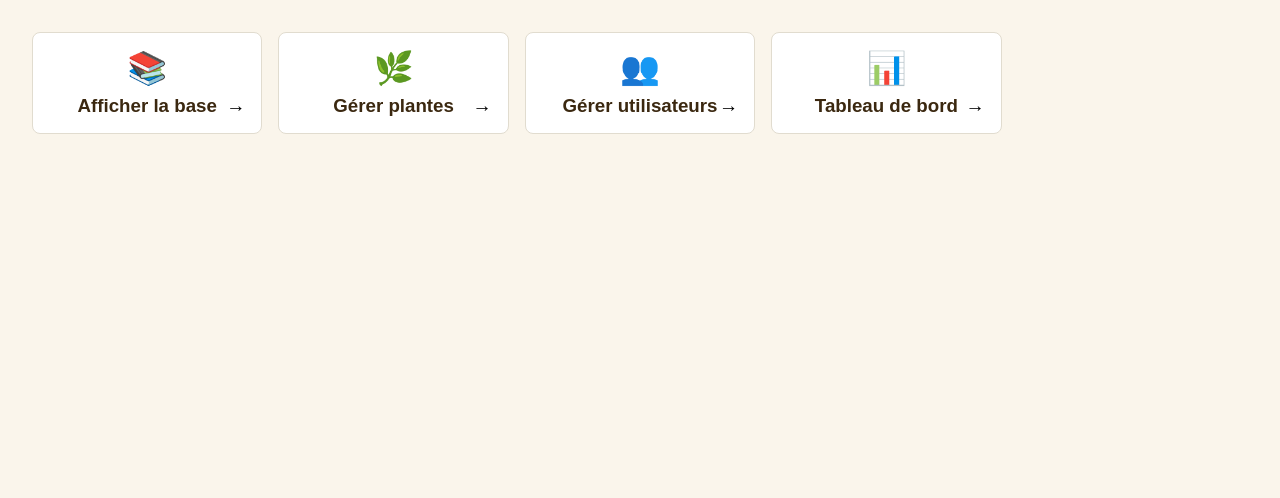
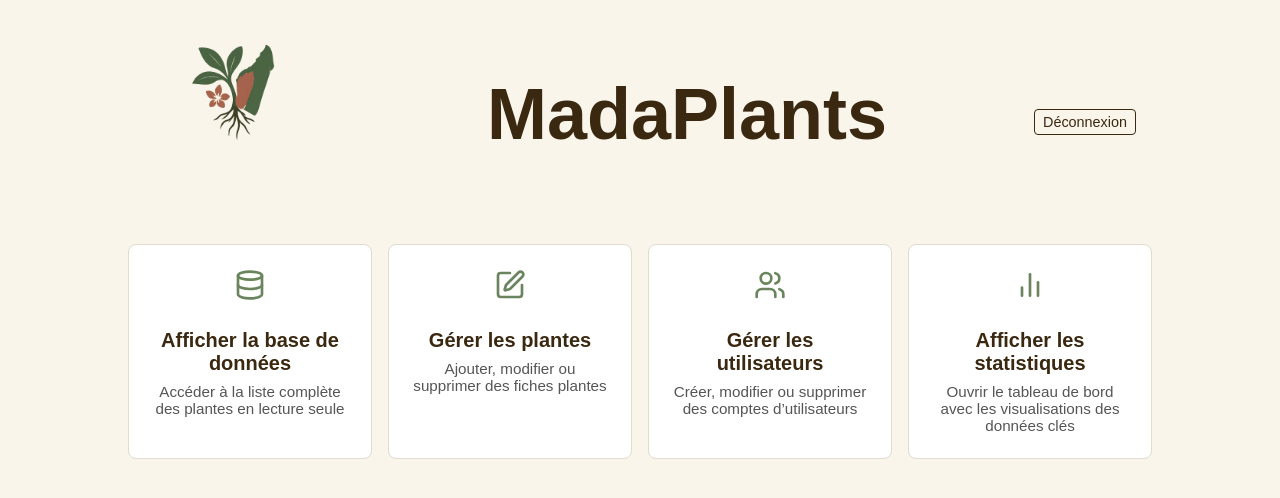
Before and after one commit to baptiste191/plantes-madagascar, a React (Vite) app in the folder frontend/: page /admin in a window 1280 px wide. Shown: the top 498 px of the page. Built offline with nearby package versions, Linux system fonts and the light colour scheme; sample sign-in values are in the browser's storage.

Commit message:
Ajout de la page acccès en lecture seul des plantes pour les admins

```diff
--- a/frontend/src/App.jsx
+++ b/frontend/src/App.jsx
@@ -1,10 +1,17 @@
 import React from 'react'
 import { Routes, Route, Navigate } from 'react-router-dom'
-import Login           from './pages/Login.jsx'
-import UserHome        from './pages/UserHome.jsx'
-import PlantDetail     from './pages/PlantDetail.jsx'
-import AdminHome       from './pages/AdminHome.jsx'
-import ProtectedRoute  from './components/ProtectedRoute.jsx'
+
+import Login              from './pages/Login.jsx'
+import UserHome           from './pages/UserHome.jsx'
+import PlantDetail        from './pages/PlantDetail.jsx'
+
+import AdminHome          from './pages/AdminHome.jsx'
+import AdminWelcome       from './pages/AdminWelcome.jsx'
+import AdminPlantes       from './pages/AdminPlantes.jsx'
+import AdminUtilisateurs  from './pages/AdminUtilisateurs.jsx'
+import AdminDashboard     from './pages/AdminDashboard.jsx'
+
+import ProtectedRoute     from './components/ProtectedRoute.jsx'
 
 export default function App() {
   return (
@@ -12,33 +19,23 @@ export default function App() {
       <Route path="/" element={<Navigate to="/login" replace />} />
       <Route path="/login" element={<Login />} />
 
-      <Route
-        path="/plant/:id"
-        element={
-          <ProtectedRoute roles={['user','admin']}>
-            <PlantDetail />
-          </ProtectedRoute>
-        }
-      />
+      {/** User routes **/}
+      <Route path="/user" element={
+        <ProtectedRoute roles={['user','admin']}><UserHome/></ProtectedRoute>
+      }/>
+      <Route path="/plant/:id" element={
+        <ProtectedRoute roles={['user','admin']}><PlantDetail/></ProtectedRoute>
+      }/>
 
-      <Route
-        path="/user"
-        element={
-          <ProtectedRoute roles={['user','admin']}>
-            <UserHome />
-          </ProtectedRoute>
-        }
-      />
-
-      <Route
-        path="/admin/*"
-        element={
-          <ProtectedRoute roles={['admin']}>
-            <AdminHome />
-          </ProtectedRoute>
-        }
-      >
-        {/* ... tes sous-routes admin ... */}
+      {/** Admin layout + nested routes **/}
+      <Route path="/admin/*" element={
+        <ProtectedRoute roles={['admin']}><AdminHome/></ProtectedRoute>
+      }>
+        { /* page d’accueil admin (index) */ }
+        <Route index element={<AdminWelcome/>} />
+        <Route path="plantes"      element={<AdminPlantes/>} />
+        <Route path="utilisateurs" element={<AdminUtilisateurs/>} />
+        <Route path="dashboard"    element={<AdminDashboard/>} />
       </Route>
 
       <Route path="*" element={<Navigate to="/login" replace />} />
--- a/frontend/src/pages/AdminHome.css
+++ b/frontend/src/pages/AdminHome.css
@@ -1,29 +1,96 @@
-.admin-cards {
+.admin-page {
+  background: #faf5eb;
+  min-height: 100vh;
+  padding: 1rem;
+}
+
+.admin-header {
+  display: flex;
+  align-items: center;
+  justify-content: space-between;
+  max-width: 1024px;
+  margin: 0 auto 2rem;
+  padding: 0 1rem;
+}
+
+.admin-logo {
+  height: 196px;
+}
+
+.admin-title {
+  flex: 1;
+  text-align: center;
+  font-size: 4.5rem;
+  font-weight: 600;
+  color: #3b2810;
+}
+
+.admin-user {
+  display: flex;
+  flex-direction: column;
+  align-items: flex-end;
+}
+
+.admin-username {
+  font-size: 1rem;
+  color: #3b2810;
+}
+
+.admin-logout {
+  margin-top: 0.5rem;
+  padding: 0.25rem 0.5rem;
+  background: transparent;
+  border: 1px solid #3b2810;
+  border-radius: 4px;
+  color: #3b2810;
+  cursor: pointer;
+  font-size: 0.9rem;
+}
+
+.admin-logout:hover {
+  background: #3b2810;
+  color: #fff;
+}
+
+.admin-grid {
   display: grid;
-    grid-template-columns: repeat(auto-fill,minmax(200px,1fr));
-    gap:1rem;
-    padding:2rem;
+  grid-template-columns: repeat(auto-fill, minmax(240px, 1fr));
+  gap: 1rem;
+  max-width: 1024px;
+  margin: 0 auto;
 }
+
 .admin-card {
-    background:#fff;
-    border:1px solid #e1dccf;
-    border-radius:8px;
-    padding:1rem;
-    text-align:center;
-    text-decoration:none;
-    color:inherit;
-    position:relative;
+  background: #fff;
+  border: 1px solid #e1dccf;
+  border-radius: 8px;
+  padding: 1.5rem;
+  text-decoration: none;
+  color: inherit;
+  display: flex;
+  flex-direction: column;
+  align-items: center;
+  transition: transform 0.2s;
 }
-  .admin-card .icon {
-    font-size:2rem;
-    margin-bottom:0.5rem;
+
+.admin-card:hover {
+  transform: scale(1.02);
 }
-  .admin-card-btn {
-    position:absolute;
-    bottom:1rem;
-    right:1rem;
-    background:none;
-    border:none;
-    font-size:1.2rem;
-    cursor:pointer;
+
+.admin-card-icon {
+  color: #6a855d;
+  margin-bottom: 1rem;
 }
+
+.admin-card h2 {
+  margin: 0.5rem 0;
+  font-size: 1.25rem;
+  text-align: center;
+}
+
+.admin-card p {
+  font-size: 0.95rem;
+  text-align: center;
+  color: #555;
+  margin: 0;
+}
--- a/frontend/src/pages/AdminHome.jsx
+++ b/frontend/src/pages/AdminHome.jsx
@@ -1,32 +1,26 @@
 import React from 'react'
-import { Navigate, Link, Outlet } from 'react-router-dom'
+import { Outlet } from 'react-router-dom'
 import { useAuth } from '@/hooks/useAuth'
 import './AdminHome.css'
 
-const features = [
-  { title: 'Afficher la base',    to: '/search',           icon: '📚' },
-  { title: 'Gérer plantes',        to: '/admin/plants',     icon: '🌿' },
-  { title: 'Gérer utilisateurs',   to: '/admin/users',      icon: '👥' },
-  { title: 'Tableau de bord',      to: '/admin/dashboard',  icon: '📊' },
-]
-
 export default function AdminHome() {
-  const { user, token } = useAuth()
-  if (!token) return <Navigate to="/login" replace />
-  if (user.role !== 'admin') return <Navigate to="/user" replace />
+  const { user, logout } = useAuth()
 
   return (
-    <div className="admin-home-page">
-      <div className="admin-cards">
-        {features.map(f => (
-          <Link key={f.to} to={f.to} className="admin-card">
-            <div className="icon">{f.icon}</div>
-            <h3>{f.title}</h3>
-            <button className="admin-card-btn">→</button>
-          </Link>
-        ))}
-      </div>
-      <Outlet/> {/* pour render les sous-pages */}
+    <div className="admin-page">
+      <header className="admin-header">
+        <img src="/logo.png" alt="MadaPlants" className="admin-logo" />
+        <h1 className="admin-title">MadaPlants</h1>
+        <div className="admin-user">
+          <span className="admin-username">{user.nom}</span>
+          <button className="admin-logout" onClick={logout}>
+            Déconnexion
+          </button>
+        </div>
+      </header>
+
+      {/** C’est ici que s’affichera soit la grille (index), soit la page plantes, utilisateurs, stats… */}
+      <Outlet />
     </div>
   )
 }
--- /dev/null
+++ b/frontend/src/pages/AdminPlantes.css
@@ -0,0 +1,27 @@
+.ap-page {
+  background: #faf5eb;
+  min-height: calc(100vh - 120px); /* header du layout pris en compte */
+  padding: 1rem;
+  max-width: 1024px;
+  margin: 0 auto;
+}
+
+.ap-back {
+  display: inline-block;
+  margin-bottom: 1rem;
+  background: transparent;
+  border: none;
+  color: #3b2810;
+  font-size: 1rem;
+  cursor: pointer;
+  padding: 0;
+}
+.ap-back:hover {
+  text-decoration: underline;
+}
+
+.ap-grid {
+  display: grid;
+  grid-template-columns: repeat(auto-fill, minmax(240px,1fr));
+  gap: 1rem;
+}
--- /dev/null
+++ b/frontend/src/pages/AdminWelcome.jsx
@@ -0,0 +1,34 @@
+import React from 'react'
+import { Link } from 'react-router-dom'
+import { Database, Edit, Users, BarChart2 } from 'lucide-react'
+import './AdminHome.css'  // réutilise le même CSS que AdminHome
+
+export default function AdminWelcome() {
+  return (
+    <div className="admin-grid">
+      <Link to="plantes" className="admin-card">
+        <div className="admin-card-icon"><Database size={32} /></div>
+        <h2>Afficher la base de données</h2>
+        <p>Accéder à la liste complète des plantes en lecture seule</p>
+      </Link>
+
+      <Link to="plantes" className="admin-card">
+        <div className="admin-card-icon"><Edit size={32} /></div>
+        <h2>Gérer les plantes</h2>
+        <p>Ajouter, modifier ou supprimer des fiches plantes</p>
+      </Link>
+
+      <Link to="utilisateurs" className="admin-card">
+        <div className="admin-card-icon"><Users size={32} /></div>
+        <h2>Gérer les utilisateurs</h2>
+        <p>Créer, modifier ou supprimer des comptes d’utilisateurs</p>
+      </Link>
+
+      <Link to="dashboard" className="admin-card">
+        <div className="admin-card-icon"><BarChart2 size={32} /></div>
+        <h2>Afficher les statistiques</h2>
+        <p>Ouvrir le tableau de bord avec les visualisations des données clés</p>
+      </Link>
+    </div>
+  )
+}
--- a/frontend/src/pages/Login.jsx
+++ b/frontend/src/pages/Login.jsx
@@ -11,7 +11,7 @@ export default function Login() {
 
   const onSuccess = ({ token, user }) => {
     login({ user, token })
-    if (user.role === 'admin') navigate('/admin/plantes', { replace: true })
+    if (user.role === 'admin')  navigate('/admin',             { replace: true })
     else                  navigate('/user',        { replace: true })
   }
 
--- a/frontend/src/pages/PlantDetail.jsx
+++ b/frontend/src/pages/PlantDetail.jsx
@@ -39,7 +39,7 @@ export default function PlantDetail() {
       <header className="pd-header">
         <div className="pd-left">
           <img src="/logo.png" alt="MadaPlants" className="pd-logo" />
-          <button className="pd-back" onClick={() => nav('/user')}>
+            <button className="pd-back" onClick={() => nav(-1)}>
             ← Retour
           </button>
         </div>
```
Also changed, not shown: frontend/src/pages/AdminPlantes.jsx (+61 -4 lines), 1 other file (tests, documents, lock files or other folders). Lines whose indentation alone changed are shown as unchanged.
